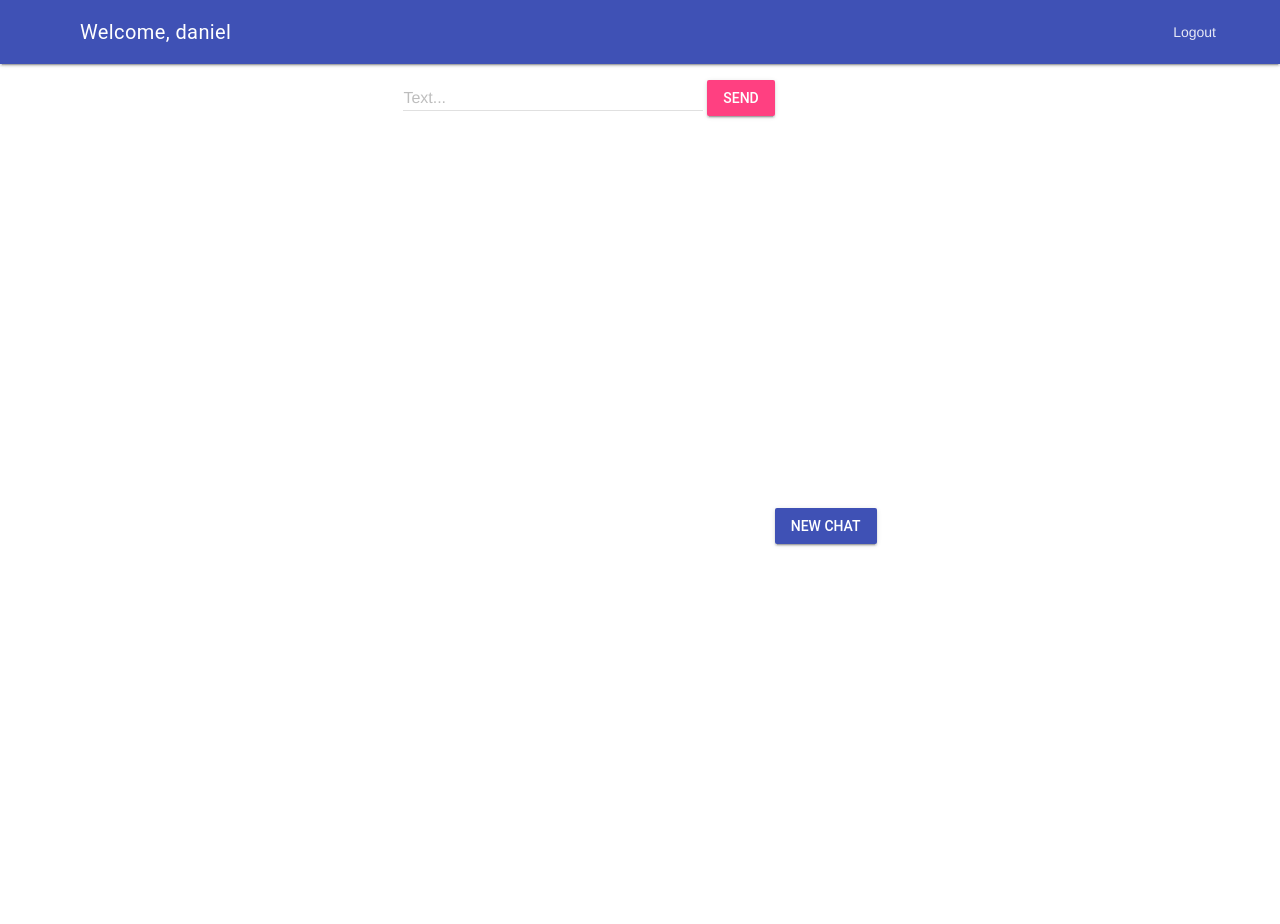
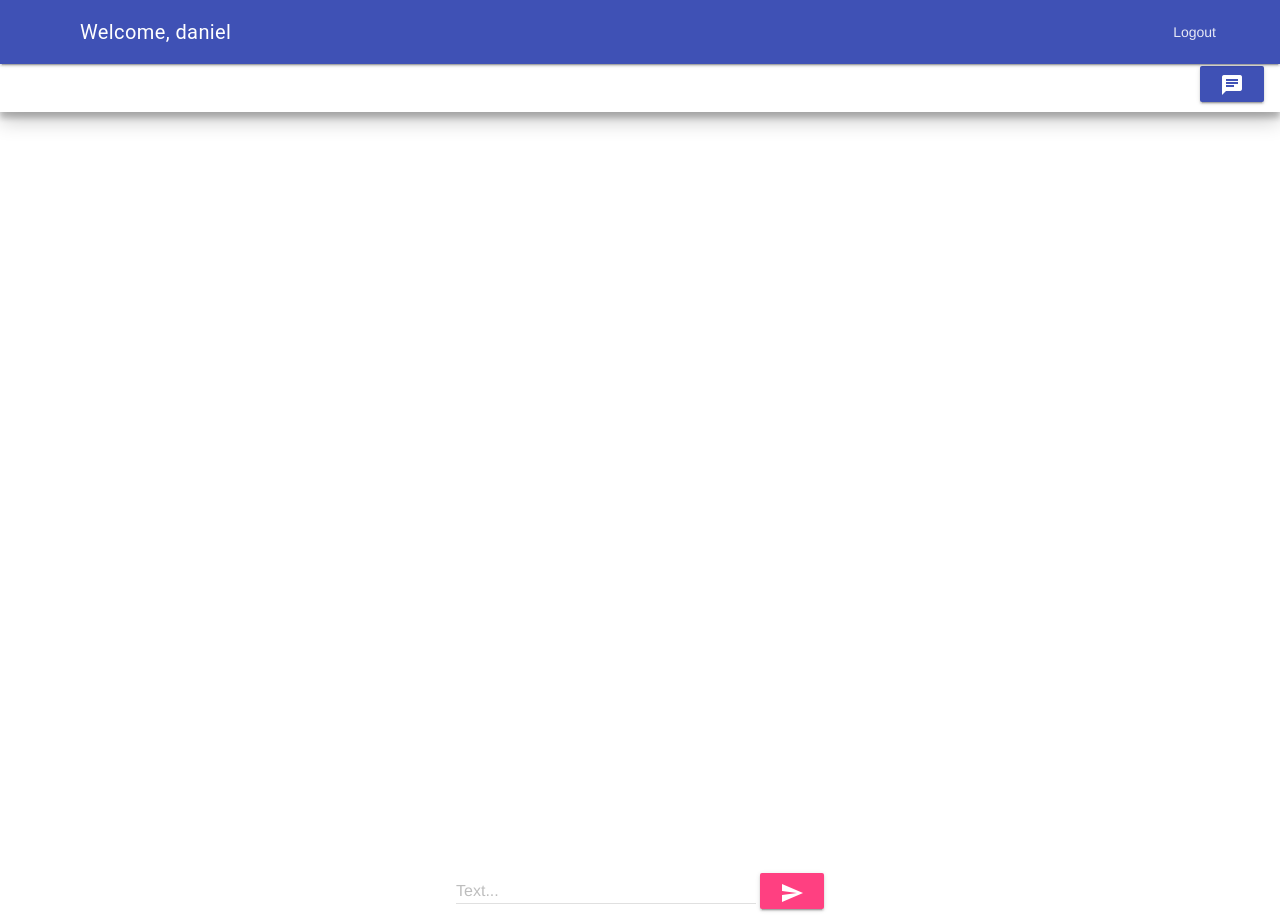
Before and after one commit to dahelfi/django-chatapp, a Django app: template chat/templates/chat/index.html in a window 1280 px wide. Run offline with Django 4.2, Linux system fonts and the light colour scheme; a user stored in the database is signed in; data comes from the database, SQL or seed files in the repository; both versions use the stored data as it was after the commit; the template is opened without the code that fills it: values that come from a table or form of the project are taken from there, most other values are stand-ins (such as "Sample title", 1, 10 or a date in 2020).

Commit message:
issues due to redirecting

```diff
--- a/chat/templates/chat/index.html
+++ b/chat/templates/chat/index.html
@@ -37,13 +37,36 @@
 
 
 </script>
+<div id="information-bar">
+    <button id="show-dialog" class="mdl-button mdl-js-button mdl-button--raised mdl-button--colored">
+        <i class="material-icons">chat</i>
+       </button>
 
-<div id="messageContainer" style="height: 100%">
+</div>
+
+<div id="messageContainer">
     {% for message in messages %}
+
+
+    <div id="card" >
+        <div style="height: 30px; display: flex; justify-content: flex-start;">
+            <p style="font-size: 25px; height: 30px;">{{ message.author }}</p>
+        </div>
+
+
         <div>
+            {{ message.text }}
+        </div>
+        <div id="createdAt">
+            <span>{{message.created_at}}</span>
+        </div>
+      </div>
+    <!-- <div>
         <span class="color-gray">[{{ message.created_at }}]</span> {{ message.author.first_name }}: <i>{{ message.text }} </i>
-    </div>
+    </div> -->
     {% endfor %}
+    <div id="sendArea">
+
         <form onsubmit="sendMessage(); return false;" method="post">
             {% csrf_token %}
             <div class="mdl-textfield mdl-js-textfield mdl-textfield--floating-label">
@@ -52,16 +75,18 @@
                 <label class="mdl-textfield__label" for="messageField">Text...</label>
             </div>
             <button class="mdl-button mdl-js-button mdl-button--raised mdl-js-ripple-effect mdl-button--accent">
-                        Send
+                <i class="material-icons">send</i>
             </button>
 
         </form>
 
     </div>
 
-<button id="show-dialog" class="mdl-button mdl-js-button mdl-button--raised mdl-button--colored">
-   New Chat
-  </button>
+
+
+
+</div>
+
 
             <dialog class="mdl-dialog" style="width: 60vw; height: 80vh">
               <h4 class="mdl-dialog__title">Select your new Chatpartner</h4>
@@ -70,7 +95,14 @@
 
                     {% for user in users %}
 
-                    <div>Hier dein Name: {{ user.username }}</div>
+                    <div id="userelement-card">
+                        <span style="width: 40%;">
+                            {{user.username }}
+                        </span>
+                        <span style="width: 40%;">
+                            {{user.email }}
+                        </span>
+                    </div>
                     {% endfor %}
 
                 </div>
@@ -84,7 +116,6 @@
             <script>
               let dialog = document.querySelector('dialog');
               let showDialogButton = document.querySelector('#show-dialog');
-              console.log("hier dein dialog: ", dialog.showModal)
               showDialogButton.addEventListener('click', function() {
                 dialog.showModal();
               });
@@ -93,13 +124,6 @@
               });
             </script>
 
-
-
-
-
-
-
-
 {% else %}
 <h1>Nicht eingeloggt</h1>
 <p>
--- a/static/css/style.css
+++ b/static/css/style.css
@@ -4,13 +4,82 @@
     align-items: center;
     justify-content: center;
     width: 100vw;
-    height: 100vh;
+    height: 93vh;
+    position: relative;
+
 }
 
 .text-gray{
   color: gray;
 }
 
-.is-invalid{
-  color: #3f50b5 !important;
+
+
+
+#card{
+  height: 200px;
+  width: 250px;
+  padding: 16px;
+  margin: 20px;
+  display: flex;
+  flex-direction: column;
+  border-radius: 5px;
+  box-shadow: 0 10px 20px rgba(0,0,0,0.19), 0 6px 6px rgba(0,0,0,0.23);
 }
+
+#information-bar{
+position: fixed;
+left: 0px;
+right: 0px;
+top: 56px;
+box-shadow: 0 10px 20px rgba(0,0,0,0.19), 0 6px 6px rgba(0,0,0,0.23);
+height: 56px;
+z-index: 4;
+background-color: white;
+display: flex;
+align-items: center;
+justify-content: flex-end;
+padding-right: 16px;
+}
+
+#userelement-card{
+  width: 100%;
+  height: 40px;
+  margin-bottom: 16px;
+  border-radius: 5px;
+  border-bottom: 2px solid white;
+  display: flex;
+  align-items: center;
+  justify-content: center;
+  box-shadow: 0 1px 3px rgba(0,0,0,0.12), 0 1px 2px rgba(0,0,0,0.24);
+
+}
+
+#userelement-card:hover{
+  border-bottom: 2px solid #ff4081;
+}
+
+#createdAt{
+  width: 100%;
+  display: flex;
+  justify-content: flex-end;
+}
+
+#messageContainer{
+  height: 100%;
+  width: 100%;
+  position: relative;
+  display: flex;
+  flex-direction: column;
+}
+
+#sendArea{
+ position: fixed;
+ bottom: 0px;
+ right: 0px;
+ left: 0px;
+ display: flex;
+ justify-content: center;
+ align-items: flex-end;
+ background-color: white;
+}
```
Also changed, not shown: db.sqlite3. Lines whose indentation alone changed are shown as unchanged.
